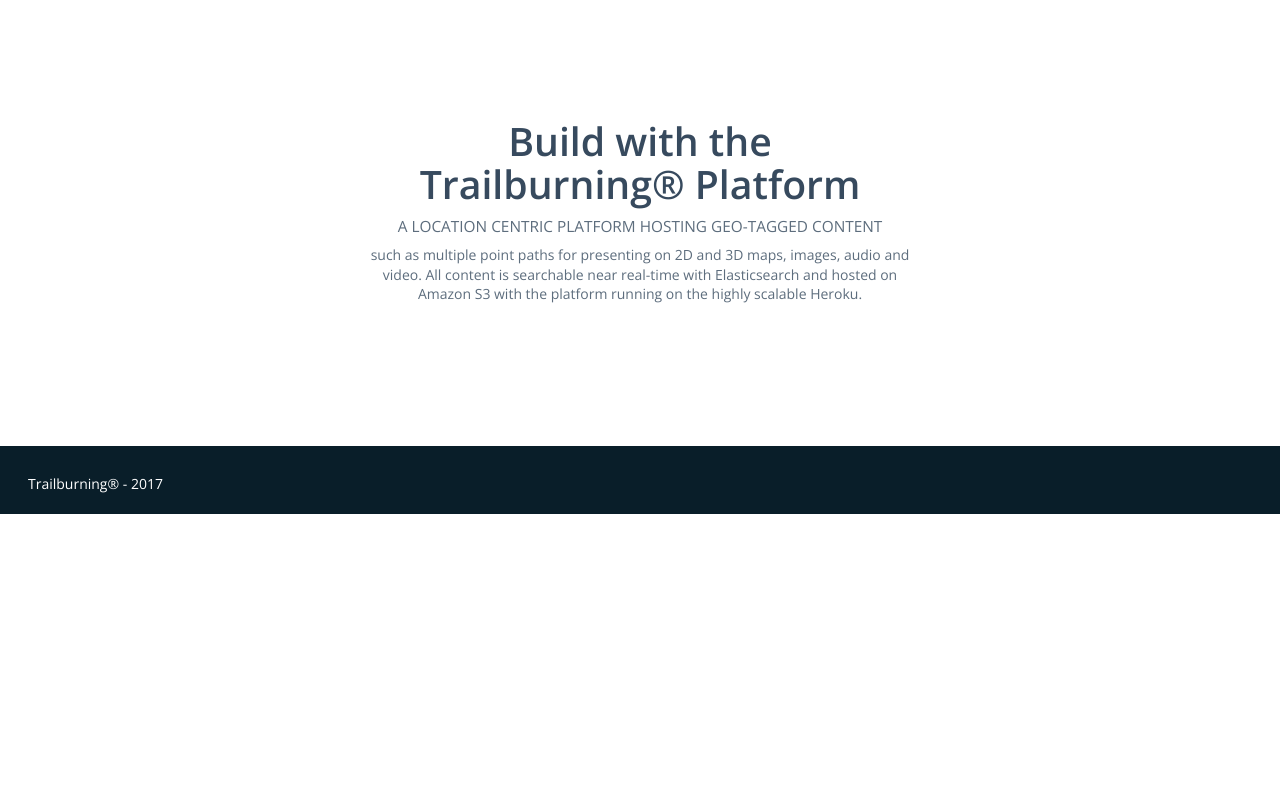
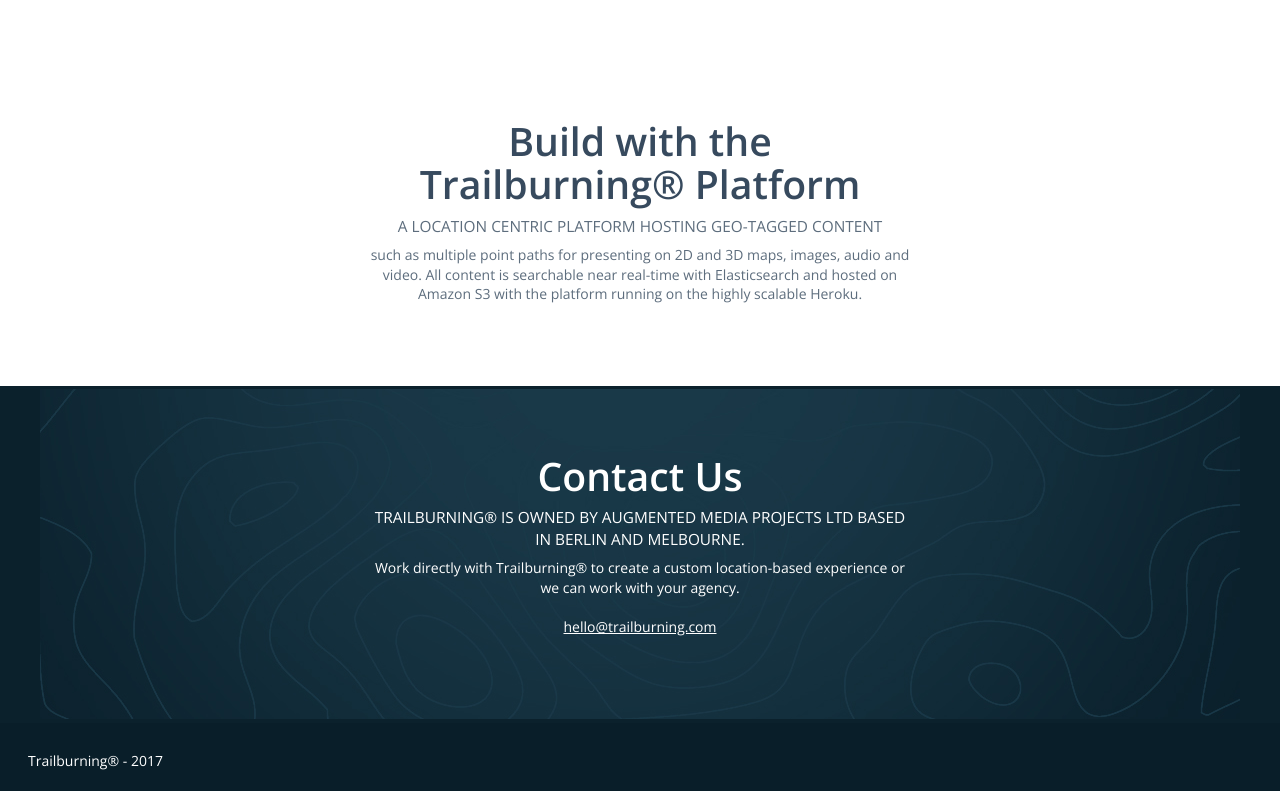
Before and after one commit to trailburning/tb-brochure, a plain HTML site: page index.html in a window 1280 px wide. Shown: the part 1700-2491 px from the top of the page. Before the commit the page ends 2214 px from the top, so only its background shows below. Drawn offline with nearby package versions, Linux system fonts and the light colour scheme.

Commit message:
First cut of all elements

```diff
--- a/index.html
+++ b/index.html
@@ -109,6 +109,17 @@ var APP = 'HomeApp';
     </div>
   </div>
 
+  <div class="contact">
+    <div class="contact-container">
+      <h1>Contact Us</h1>
+      <h2>Trailburning&reg; is owned by Augmented Media Projects Ltd based in Berlin and Melbourne.</h2>
+      <div class="overview">
+      Work directly with Trailburning® to create a custom location-based experience or we can work with your agency.
+      <br/><br/>
+      <a href="mailto:hello@trailburning.com">hello@trailburning.com</a>
+      </div>
+    </div>
+  </div>
 </div>
 
 <div id="footer-view">Trailburning&reg; - 2017</div>
--- a/static-assets/css/home.css
+++ b/static-assets/css/home.css
@@ -24,7 +24,9 @@ a {
   text-decoration: underline;
 }
 
-a:hover {
+a:hover,
+a:active,
+a:visited {
   color: inherit;
   text-decoration: none;
 }
@@ -106,7 +108,7 @@ a:hover {
 /* PAGE VIEW */
 /******************************************/
 #page-view {
-  padding: 60px 0 60px 0;
+  padding-top: 60px;
 }
 
 #page-view .story-container {
@@ -213,6 +215,37 @@ a:hover {
   padding-top: 8px;
 }
 
+#page-view .contact {
+  padding: 68px 0 86px 0;
+  text-align: center;
+  color: #FFF;
+/*
+  background: #132e3c;
+*/
+  background-color: #0b212c;
+  background-image: url("../../static-assets/images/contours.jpg");
+  background-repeat: no-repeat;
+  background-position: center center;
+}
+
+#page-view .contact-container {
+  position: relative;
+  padding: 0 16px;
+}
+
+#page-view .contact h1,
+#page-view .contact h2 {
+  color: #FFF;
+}
+
+#page-view .contact h2 {
+  padding-top: 10px;
+}
+
+#page-view .contact .overview {
+  padding-top: 8px;
+}
+
 /* FOOTER VIEW */
 /******************************************/
 #footer-view {
@@ -249,10 +282,6 @@ img.scale {
 
   #header-view h1 {
     line-height: 1.2em;
-  }
-
-  #page-view {
-    padding: 60px 0 60px 0;
   }
 
   #page-view .story-container h2 {
@@ -321,4 +350,10 @@ img.scale {
   #page-view .platform h1 {
     padding: 0 20px;
   }
+
+  #page-view .contact-container {
+    margin: 0 auto;
+    padding: 0;
+    width: 540px;
+  }
 }
```
Also changed, not shown: static-assets/images/contours.jpg (added).
